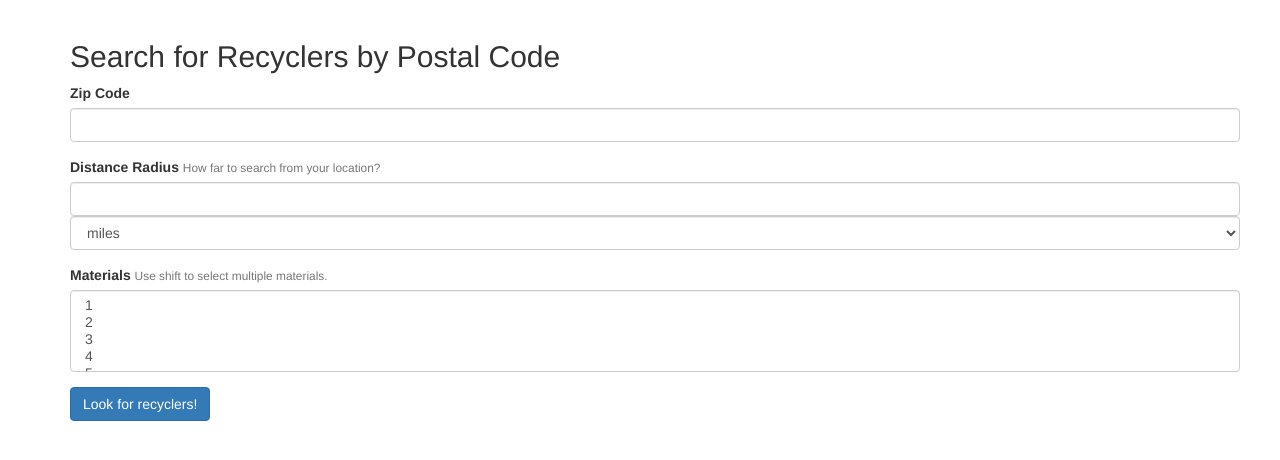
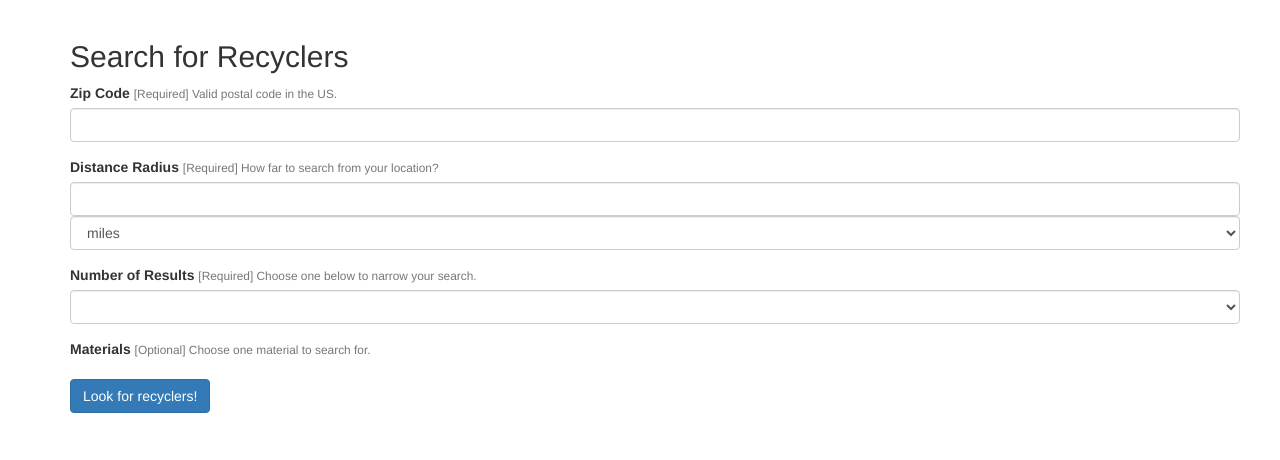
Before and after one commit to rosemondho/recycle-app, a Flask app: template templates/homepage.html in a window 1280 px wide. Shown: the part 51-511 px from the top of the page. Run offline with Flask 2, Linux system fonts and the light colour scheme; the template is opened without the code that fills it, so the values that code supplies are empty; parts of the project's set-up code (start-up, migrations or seed data) failed here and were passed over; some libraries are stand-ins or nearby versions.

Commit message:
Built material ID search function for multiple materials.

```diff
--- a/materials.py
+++ b/materials.py
@@ -18,5 +18,5 @@ def query(url):
 def get_materials():
     return query(base_url + 'earth911.getMaterials?api_key=' + API_KEY)
 
-for material in get_materials():
-    print (f"{material['description']} ({material['material_id']})")
+# for material in get_materials():
+#     print (f"{material['description']} ({material['material_id']})")
--- a/server.py
+++ b/server.py
@@ -21,28 +21,41 @@ API_KEY = os.environ['EARTH911_KEY']
 
 app.jinja_env.undefined = StrictUndefined
 
-# have a search option
-# menu on top to log in
-# create an account
-# profile to get to show all favorite recyclers
-# update to database based on what you're grabbing from API
-
-
 
 @app.route('/')
 def homepage():
     """View homepage"""
 
-    return render_template('homepage.html')
+    materials_list = materials.get_materials()
+
+    return render_template('homepage.html', materials=materials_list)
 
 
-@app.route('/searchbyzip', methods=['GET'])
-def find_recycler_by_zip():
-    """Create a new uesr."""
+@app.route('/search', methods=['GET'])
+def search_for_recyclers():
+    """Search for recycler in area."""
+
+    chosen_material_id = []
+
+    materials_list = materials.get_materials()  # list of dictionaries
     postalcode = request.args.get('zipcode')
     maxdistance = request.args.get('radius')
-    print(postalcode)
-    print(maxdistance)
+    chosen_materials = request.args.getlist('material_item')
+    num_results = request.args.get('num_results')
+    print('MATERIAL(S) CHOSEN: ', chosen_materials)
+    print('material TYPE: ', type(chosen_materials))
+
+
+    # Links material description to material ID. var material is a Type<'str>
+    for material in chosen_materials:
+        # loop through
+        for material_dict in materials_list:
+            if material == material_dict['description']:
+                chosen_material_id.append(material_dict['material_id'])
+                break
+
+    print('CHOSEN MATERIAL-IDS: ', chosen_material_id)
+
     url = f'http://api.earth911.com/earth911.getPostalData'
     payload = {'api_key': API_KEY,
                'country': 'US',
@@ -50,19 +63,33 @@ def find_recycler_by_zip():
 
     response = requests.get(url, params=payload)
     data = response.json()
+
+    if 'error' in data:
+        flash(f'{postalcode} is not a valid postal code. Please try again.')
+        return redirect('/')
+
     latitude = data['result']['latitude']
     longitude = data['result']['longitude']
-    print(latitude, longitude)
 
     location_url = f'http://api.earth911.com/earth911.searchLocations'
-    payload = {'api_key': API_KEY,
-               'latitude': latitude,
-               'longitude': longitude,
-               'max_distance': maxdistance,
-               'max_results': 5}
+
+    if chosen_materials:
+        payload = {'api_key': API_KEY,
+                'latitude': latitude,
+                'longitude': longitude,
+                'material_id': chosen_material_id,
+                'max_distance': maxdistance,
+                'max_results': num_results}
+    elif not chosen_materials:
+       payload = {'api_key': API_KEY,
+                'latitude': latitude,
+                'longitude': longitude,
+                'max_distance': maxdistance,
+                'max_results': num_results}
+
     response = requests.get(location_url, params=payload)
     final_data = response.json()
-    print(final_data)
+    # print(final_data)
     recyclers = final_data['result']    # entire list of locations
 
     # Get address from location
@@ -72,12 +99,18 @@ def find_recycler_by_zip():
         loc_ids.append(recycler['location_id'])
     print('TYPE loc_ids: ', type(loc_ids))
     print("LOCATION IDs: ", loc_ids)
+
+    if loc_ids == []:
+        flash('0 recyclers matched your search.')
+        redirect('/')
+
     payload = {'api_key': API_KEY,
                 'location_id[]': loc_ids}
+
     response = requests.get(locdetails_url, params=payload)
     loc_details = response.json()
     loc_details = loc_details['result']
-    print('LOC_DETAILS:', loc_details)
+    # print('LOC_DETAILS:', loc_details)
 
     return render_template('nearest_recyclers.html',
                             pformat=pformat,
@@ -89,19 +122,21 @@ def find_recycler_by_zip():
 @app.route('/recycler/<location_id>')
 def show_recycler(location_id):
     """Show details of a particular recycler"""
-    # interact with API to call more details
+
+    is_favorited = []
+
     locdetails_url = f'http://api.earth911.com/earth911.getLocationDetails'
-    print("LOCATION ID: ", location_id)
+    # print("LOCATION ID: ", location_id)
     payload = {'api_key': API_KEY,
                 'location_id[]': location_id}
     response = requests.get(locdetails_url, params=payload)
     loc_detail = response.json()
     recycler = loc_detail['result'][location_id]
     materials = recycler['materials']
-    print('Recycler:', recycler)
-    print('Accepted Materials:', materials)
+    # print('Recycler:', recycler)
+    # print('Accepted Materials:', materials)
 
-    if session['Current User']:
+    if 'Current User' in session:
         is_favorited = crud.is_recycler_favorited(location_id,
                                                   session['Current User'])
 
@@ -137,6 +172,7 @@ def submit_comment(location_id):
 @app.route("/add_to_favorites/<location_id>", methods=['POST'])
 def add_to_favorites(location_id):
     """Add a recycler to favorites and redirect to Favorites page."""
+
     user_id = session['Current User']
 
     # Get name of recycler from API
@@ -145,7 +181,7 @@ def add_to_favorites(location_id):
               'location_id[]': location_id}
     response = requests.get(locdetails_url, params=payload)
     loc_details = response.json()
-    print("Location Details: ", loc_details)
+    # print("Location Details: ", loc_details)
     recycler_name = loc_details['result'][location_id]['description']
 
     # Add the recycler to Favorites database
@@ -157,6 +193,7 @@ def add_to_favorites(location_id):
 @app.route("/favorites")
 def show_favorite_recyclers():
     """Display list of favorited recyclers."""
+
     loc_details=''
     favorites = crud.get_favorited_recyclers(session['Current User'])
 
@@ -177,7 +214,7 @@ def show_favorite_recyclers():
         response = requests.get(url, params=payload)
         loc_details = response.json()
         loc_details = loc_details['result']
-        print("FAVORITES Location Details: ", loc_details)
+        # print("FAVORITES Location Details: ", loc_details)
 
     return render_template("favorites.html",
                             favorites=favorites,
@@ -187,18 +224,17 @@ def show_favorite_recyclers():
 @app.route('/createaccount')
 def create_account():
     """Create account for a new user."""
+
     return render_template('create_account.html')
 
 
 @app.route('/createaccount', methods=['POST'])
 def register_user():
     """Create a new uesr."""
+
     new_name = request.form.get('name')
     new_email = request.form.get('email')
     new_password = request.form.get('password')
-
-     # if email exists, flash message to say you can't create an account
-     # if it doens't, create new user flash message telling it created successfully
 
     user = crud.get_user_by_email(new_email)
 
@@ -230,7 +266,6 @@ def login_user():
     if user_id is not None:
         flash('Logged in!')
         return redirect(f'/user/{user_id}')
-        #return redirect(url_for('show_user', user_id=user_id))
     else:
         flash("Email or password incorrect. Try again.")
         return redirect('/login')
@@ -240,7 +275,6 @@ def login_user():
 def show_user(user_id):
     """Show users info based on the specified user_id"""
 
-    print('ENTERED SHOW_USER FN')
     print('user_id Type: ', type(user_id))
     print('user_id: ', user_id)
     user = crud.get_user_by_id(int(user_id))
@@ -252,14 +286,14 @@ def show_user(user_id):
 @app.route('/logout')
 def logout_user():
     """Logs out user."""
-    if session['Current User'] is not None:
+    if 'Current User' in session:
         session.pop('Current User', None)
         flash("Successfully logged out.")
     else:
        session.clear()
        flash("You are not logged in.")
 
-    return render_template('homepage.html')
+    return redirect('/')
 
 
 
--- a/static/styles.css
+++ b/static/styles.css
@@ -5,19 +5,6 @@ img {
     margin-left: auto;
     margin-right: auto;
   }
-
-
-  /* div.melon-div img {
-    border: 5px solid green;
-  }
-
-
-  .melon-div {
-    display: block;
-    padding: 10px;
-    width: 205px;
-    border: 0;
-  } */
 
   body{
     background-color: white;
@@ -40,3 +27,14 @@ img {
     overflow-x: auto;
     white-space: nowrap;
   }
+
+  .multi-list
+{
+    float: left;
+    padding-right: 50px;
+}
+
+.clear
+{
+    clear: both;
+}
--- a/templates/homepage.html
+++ b/templates/homepage.html
@@ -5,12 +5,14 @@
 <div class="container">
     <div class="row">
       <div class="col">
-        <h2>Search for Recyclers by Postal Code</h2>
+        <h2>Search for Recyclers</h2>
 
-        <form method="GET" action="/searchbyzip">
+        <form method="GET" action="/search">
           <div class="form-group">
             <label for="search-zip">Zip Code</label>
-
+            <small class="form-text text-muted">
+              [Required] Valid postal code in the US.
+            </small>
             <input
               id="search-zip"
               class="form-control"
@@ -23,7 +25,7 @@
           <div class="form-group">
             <label for="search-radius">Distance Radius</label>
             <small class="form-text text-muted">
-          How far to search from your location?
+              [Required] How far to search from your location?
             </small>
 
             <div class="form-row">
@@ -46,17 +48,43 @@
       </div>
 
       <div class="form-group">
+        <label for="num_results">Number of Results</label>
+        <small class="form-text text-muted">
+          [Required] Choose one below to narrow your search.
+        </small>
+
+          <select class="form-control" type="number" name="num_results">
+            <option></option>
+            <option>5</option>
+            <option>10</option>
+            <option>15</option>
+            <option>20</option>
+            <option>25</option>
+          </select>
+      </div>
+
+      <div class="form-group">
         <label for="materials-search">Materials</label>
         <small class="form-text text-muted">
-          Use shift to select multiple materials.
+          [Optional] Choose one material to search for.
         </small>
-        <select multiple class="form-control" id="materials-search">
-          <option>1</option>
-          <option>2</option>
-          <option>3</option>
-          <option>4</option>
-          <option>5</option>
-        </select>
+        <u1 class="multi-list" id="materials_list">
+        <!-- <div class="custom-control custom-checkbox"> -->
+          {% set indexcount = 0 %}
+
+          {% for material in materials %}
+              {% set indexcount = indexcount + 1 %}
+
+              {% if indexcount > 0 and indexcount % 10 == 0 %}
+                <!-- <li class="seccol"> -->
+              {% endif %}
+              <div class="form-check">
+              <input class="form-check-input" type="checkbox" name="material_item" value="{{material['description']}}">
+              <label class="form-check-label" name="material_label">{{material['description']}}</label>
+              </div>
+          {% endfor %}
+
+        </u1>
       </div>
 
       <input type="submit" value="Look for recyclers!" class="btn btn-primary">
```
Also changed, not shown: templates/create_account.html (+20 -14 lines), templates/login.html (+13 -8 lines), templates/nearest_recyclers.html (+5 -12 lines), templates/recycler_details.html (+4 -19 lines), templates/user_profile.html (+10 -3 lines). Lines whose indentation alone changed are shown as unchanged.
